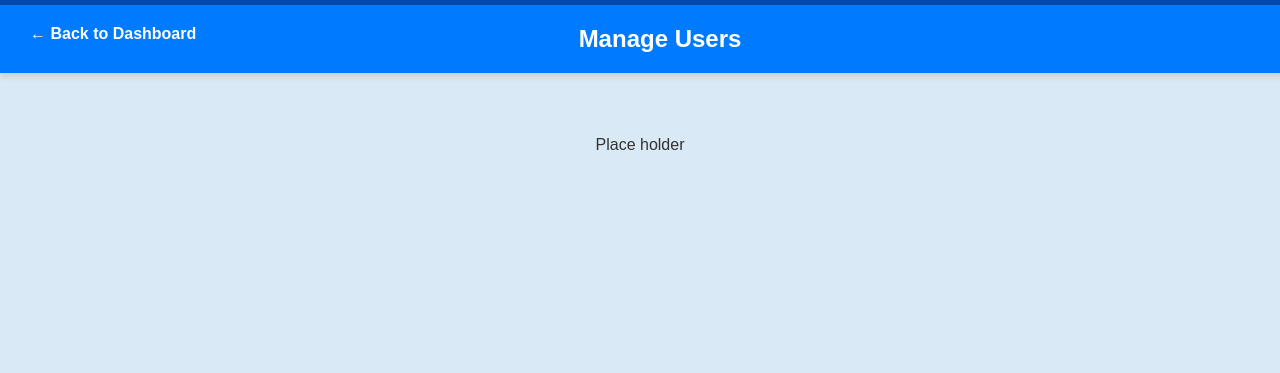
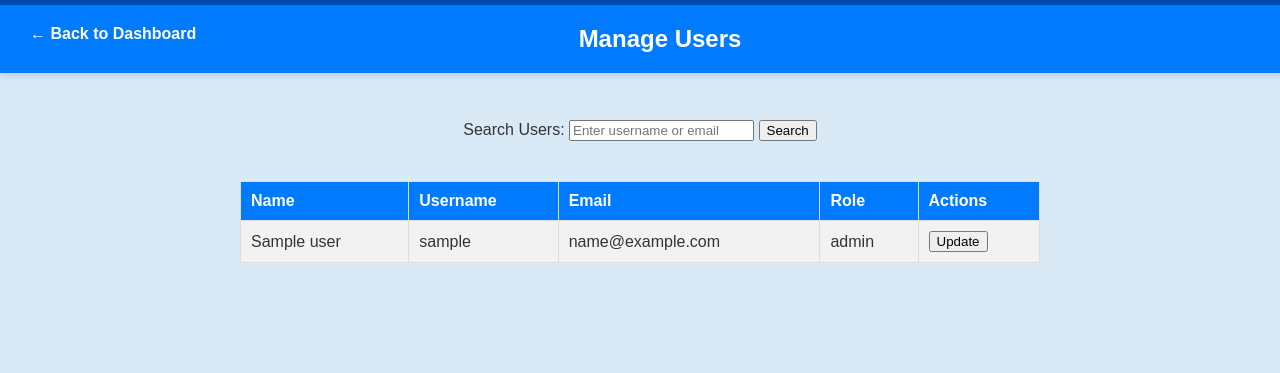
Before and after one commit to dkaplan492/CS492-Group3-Project, a Flask app: template src/templates/admin/manage_users_permissions.html in a window 1280 px wide. Shown: the top 373 px of the page. Run offline with Flask 3, Linux system fonts and the light colour scheme; the template is opened without the code that fills it: most values are stand-ins (such as "Sample title", 1, 10 or a date in 2020); one stand-in notice (Sample message) is shown.

Commit message:
Admin Dashboard Updates

```diff
--- a/src/templates/admin/admin_dashboard.html
+++ b/src/templates/admin/admin_dashboard.html
@@ -69,6 +69,7 @@
     <div class="container">
         <div class="sidebar">
             <a href="{{ url_for('main.manage_users_permissions') }}">Manage Users</a>
+            <a href="{{ url_for('main.audit_log') }}">Audit Log</a>
             <a href="{{ url_for('auth.logout') }}" class="logout">Logout</a>
         </div>
     </div>
--- a/src/templates/admin/manage_users_permissions.html
+++ b/src/templates/admin/manage_users_permissions.html
@@ -35,11 +35,39 @@
             padding-top: 100px;
             display: flex;
             justify-content: center;
-            gap: 40px;
-            max-width: 1200px;
+            flex-direction: column;
+            align-items: center;
+            gap: 20px;
+            max-width: 800px;
             margin: auto;
         }
-
+        .message {
+            display: none;
+            background-color: #28a745;
+            color: white;
+            padding: 10px;
+            border-radius: 5px;
+            margin-bottom: 10px;
+            text-align: center;
+        }
+        table {
+            width: 100%;
+            border-collapse: collapse;
+            margin-top: 20px;
+            background: white;
+        }
+        th, td {
+            border: 1px solid #ddd;
+            padding: 10px;
+            text-align: left;
+        }
+        th {
+            background-color: #007BFF;
+            color: white;
+        }
+        tr:nth-child(even) {
+            background-color: #f2f2f2;
+        }
         .back-button {
             position: fixed;
             top: 15px;
@@ -55,7 +83,6 @@
             display: inline-block;
             z-index: 1100;
         }
-
         .back-button:hover {
             background-color: #0056b3;
         }
@@ -63,10 +90,81 @@
 </head>
 <body>
     <a href="{{ url_for('main.admin_dashboard') }}" class="back-button">&larr; Back to Dashboard</a>
-
     <header>Manage Users</header>
     <div class="content">
-        <p>Place holder</p>
+        {% with messages = get_flashed_messages() %}
+        {% if messages %}
+            <div id="updateMessage" class="message" style="display:block;">{{ messages[0] }}</div>
+        {% endif %}
+        {% endwith %}
+        <form method="POST" action="{{ url_for('main.manage_users_permissions') }}">
+            <label for="search_query">Search Users:</label>
+            <input type="text" id="search_query" name="search_query" placeholder="Enter username or email">
+            <button type="submit">Search</button>
+        </form>
+
+        {% if users %}
+        <table>
+            <tr>
+                <th>Name</th>
+                <th>Username</th>
+                <th>Email</th>
+                <th>Role</th>
+                <th>Actions</th>
+            </tr>
+            {% for user in users %}
+            <tr>
+                <td>{{ user.name }}</td>
+                <td>{{ user.username }}</td>
+                <td>{{ user.email }}</td>
+                <td>{{ user.role }}</td>
+                <td>
+                    <button onclick="openModal('{{ user.username }}', '{{ user.name }}', '{{ user.email }}', '{{ user.role }}')">Update</button>
+                </td>
+            </tr>
+            {% endfor %}
+        </table>
+        {% else %}
+        <p>No users found.</p>
+        {% endif %}
     </div>
+
+    <!-- Modal for updating user -->
+    <div id="updateModal" style="display:none; position: fixed; top: 50%; left: 50%; transform: translate(-50%, -50%); background: white; padding: 20px; border-radius: 5px; box-shadow: 0px 4px 6px rgba(0, 0, 0, 0.1);">
+        <form method="POST" action="{{ url_for('main.update_user') }}">
+            <input type="hidden" id="modalUsername" name="username">
+            <label for="update_field">Select Item to Update:</label>
+            <select id="update_field" name="update_field" required>
+                <option value="password">Password</option>
+                <option value="username">Username</option>
+                <option value="email">Email</option>
+                <option value="role">Role</option>
+            </select>
+            <label for="new_value">New Value:</label>
+            <input type="text" id="new_value" name="new_value" required>
+            <button type="submit">Update</button>
+            <button type="button" onclick="closeModal()">Cancel</button>
+        </form>
+    </div>
+
+    <script>
+        function openModal(username, name, email, role) {
+            document.getElementById('modalUsername').value = username;
+            document.getElementById('updateModal').style.display = 'block';
+        }
+
+        function closeModal() {
+            document.getElementById('updateModal').style.display = 'none';
+        }
+
+        document.addEventListener("DOMContentLoaded", function() {
+            var message = document.getElementById('updateMessage');
+            if (message && message.textContent.trim() !== '') {
+                setTimeout(() => {
+                    message.style.display = 'none';
+                }, 5000);
+            }
+        });
+    </script>
 </body>
 </html>
```
Also changed, not shown: src/main.py (+72 -7 lines), src/templates/admin/audit_log.html (+47 -5 lines).
